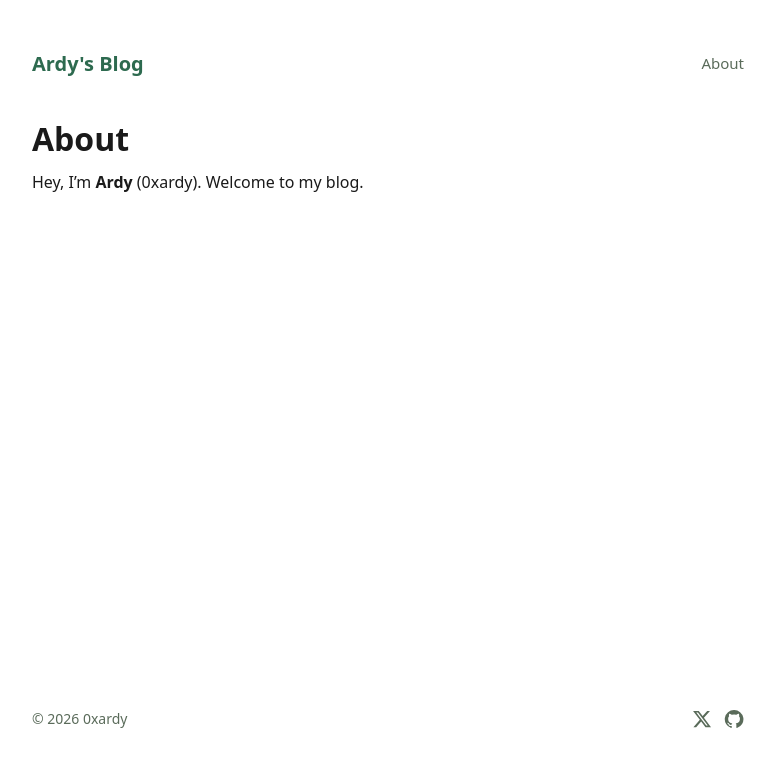
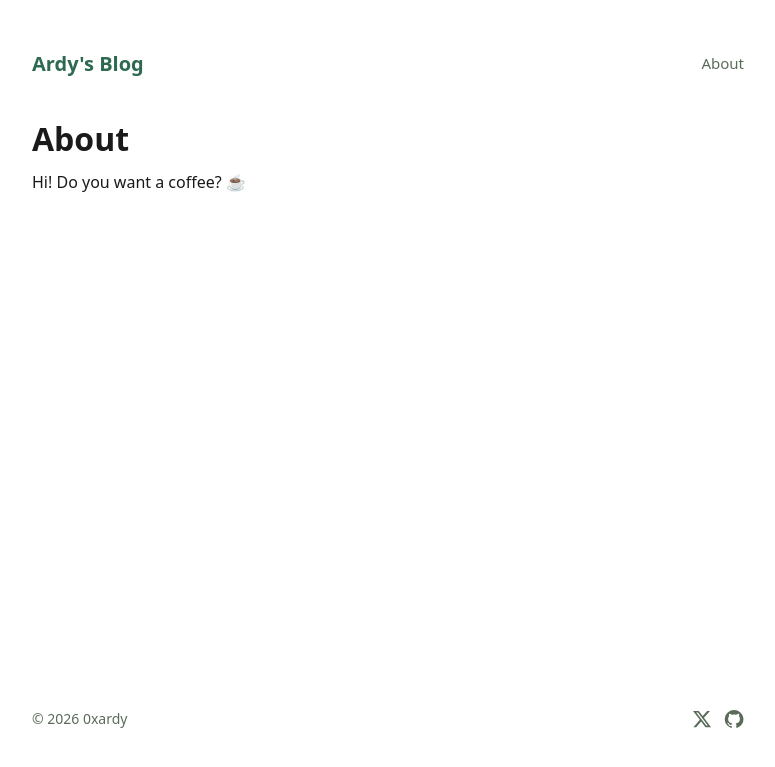
Before and after one commit to 0xArdy/0xardy.github.io, a Jekyll site: the page built from about.md, in a window 1280 px wide. Shown: the top 767 px of the page, without its empty margins (252-1027 px from the left). Built offline with Jekyll 4.4.1, drawn with Linux system fonts in a browser that asks for light colours; nearby versions of some CDN libraries.

Commit message:
update about

```diff
--- a/about.md
+++ b/about.md
@@ -6,4 +6,4 @@ permalink: /about/
 
 # About
 
-Hey, I'm **Ardy** (0xardy). Welcome to my blog.
+Hi! Do you want a coffee? ☕
```
